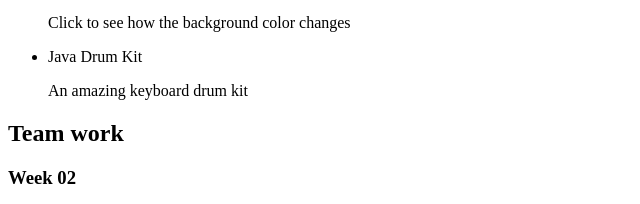
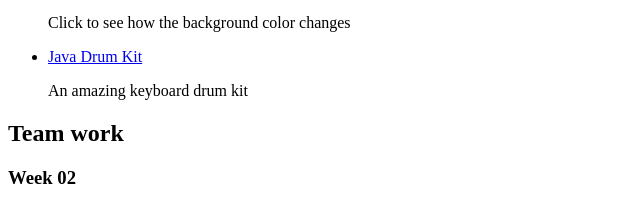
Before and after one commit to dafer171/WDD-330, a plain HTML site: page index.html in a window 1280 px wide. Shown: the part 270-474 px from the top of the page, 0-640 px from the left. Drawn offline with Linux system fonts and the light colour scheme.

Commit message:
drum kit

```diff
--- a/index.html
+++ b/index.html
@@ -21,8 +21,9 @@
       <li><a href="practice/raimbow/rainbow.html">Raimbow</a></li>
       <p>Click to see how the background color changes</p>
       <li>
-        <a href="practice/JavaScript_Drum_Kit/index-START.html"></a>Java Drum
-        Kit
+        <a href="practice/JavaScript_Drum_Kit/index-START.html"
+          >Java Drum Kit</a
+        >
       </li>
       <p>An amazing keyboard drum kit</p>
     </ul>
```
